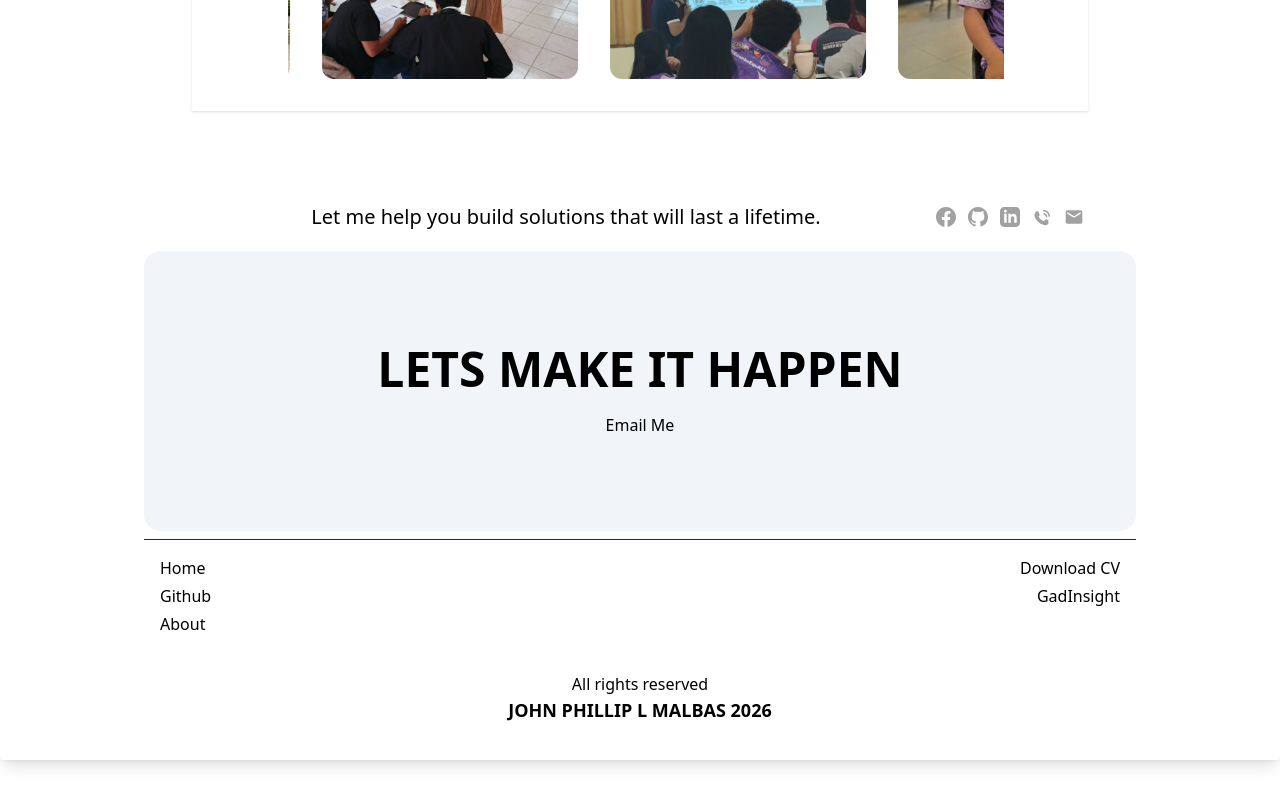
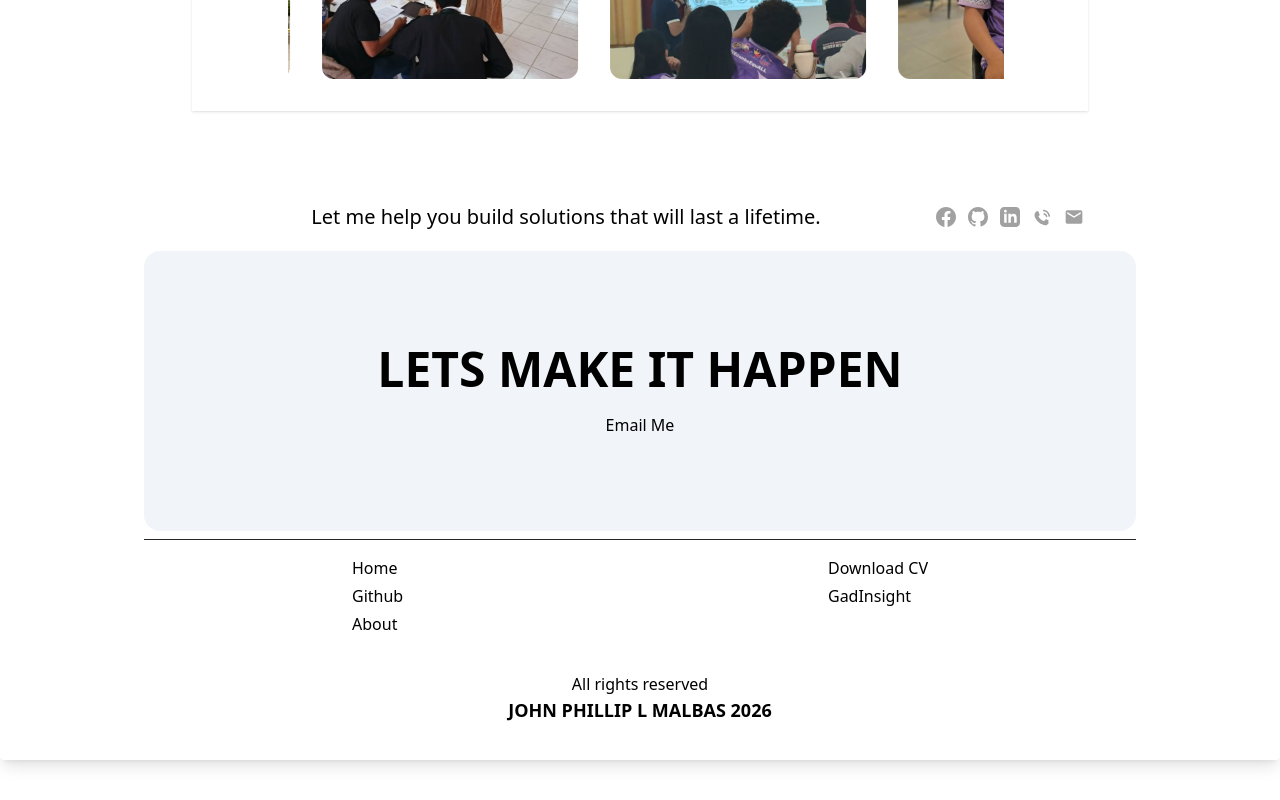
Before and after one commit to Zaido219/personal-portfolio, a React (Vite) app: page / in a window 1280 px wide. Shown: the part 2262-3062 px from the top of the page. Built offline with nearby package versions, Linux system fonts and the light colour scheme.

Commit message:
style:WIP style updates for the footer section

```diff
--- a/src/components/FooterSection.tsx
+++ b/src/components/FooterSection.tsx
@@ -101,7 +101,8 @@ export const Footer = () => {
         </div>
         {/* aside navigation link */}
         <aside className="p-4 border-t border-neutral-800">
-          <div className="flex justify-between items-start">
+          {/* Added mx-auto to center the max-w container */}
+          <div className="flex justify-between items-start max-w-md md:max-w-xl mx-auto">
             {/* Left Column */}
             <div className="flex flex-col gap-1">
               <a href="#home" className="hover:underline">
@@ -120,8 +121,8 @@ export const Footer = () => {
               </a>
             </div>
 
-            {/* Right Column - aligned right for balance */}
-            <div className="flex flex-col gap-1 text-right">
+            {/* Right Column */}
+            <div className="flex flex-col gap-1 text-left">
               <a href="/cv.pdf" download className="hover:underline">
                 Download CV
               </a>
```
